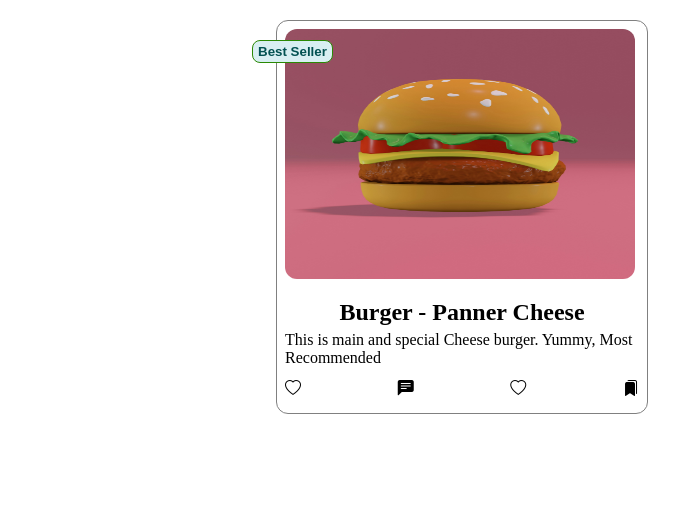
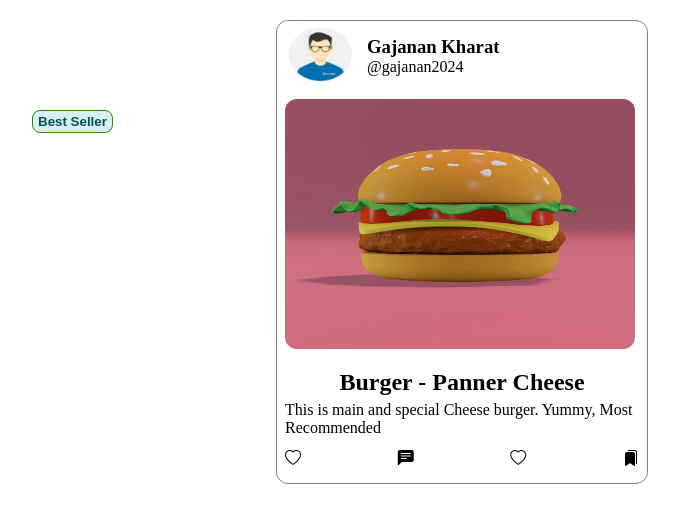
Before and after one commit to alhadthakare09/menu-item, a plain HTML site: page index.html in a window 1280 px wide. Shown: the whole page, without its empty margins (178-857 px from the left). Drawn offline with nearby package versions, Linux system fonts and the light colour scheme.

Commit message:
Developed User Section
Developed User Section

```diff
--- a/index.html
+++ b/index.html
@@ -8,6 +8,19 @@
 </head>
 <body>
     <div class="main-division">
+        <section id="user-info">
+
+            <img src="assets/developer.jpg" alt="Developer Photo">
+
+            <section id="user-name">
+
+                <h3>Gajanan Kharat</h3>
+
+                <p>@gajanan2024</p>
+
+            </section>
+
+        </section>
 
         <section id="item-photo">
 
--- a/style.css
+++ b/style.css
@@ -42,9 +42,9 @@
 
   position: absolute;
 
-  top: 40px;
+  top: 110px;
 
-  left: 430px;
+  left: 210px;
 }
 
 #item-desc {
@@ -77,3 +77,28 @@
   padding-right: 8px;
 
 }
+#user-info{
+
+  display: flex;
+
+  align-items: center;
+
+  gap: 12px;
+
+}
+
+#user-info img{
+
+  width: 70px;
+
+  height: 70px;
+
+  padding-left: 8px;
+
+}
+#user-name h3{
+  margin: 0px;
+}
+#user-name p{
+  margin: 0px;
+}
```
